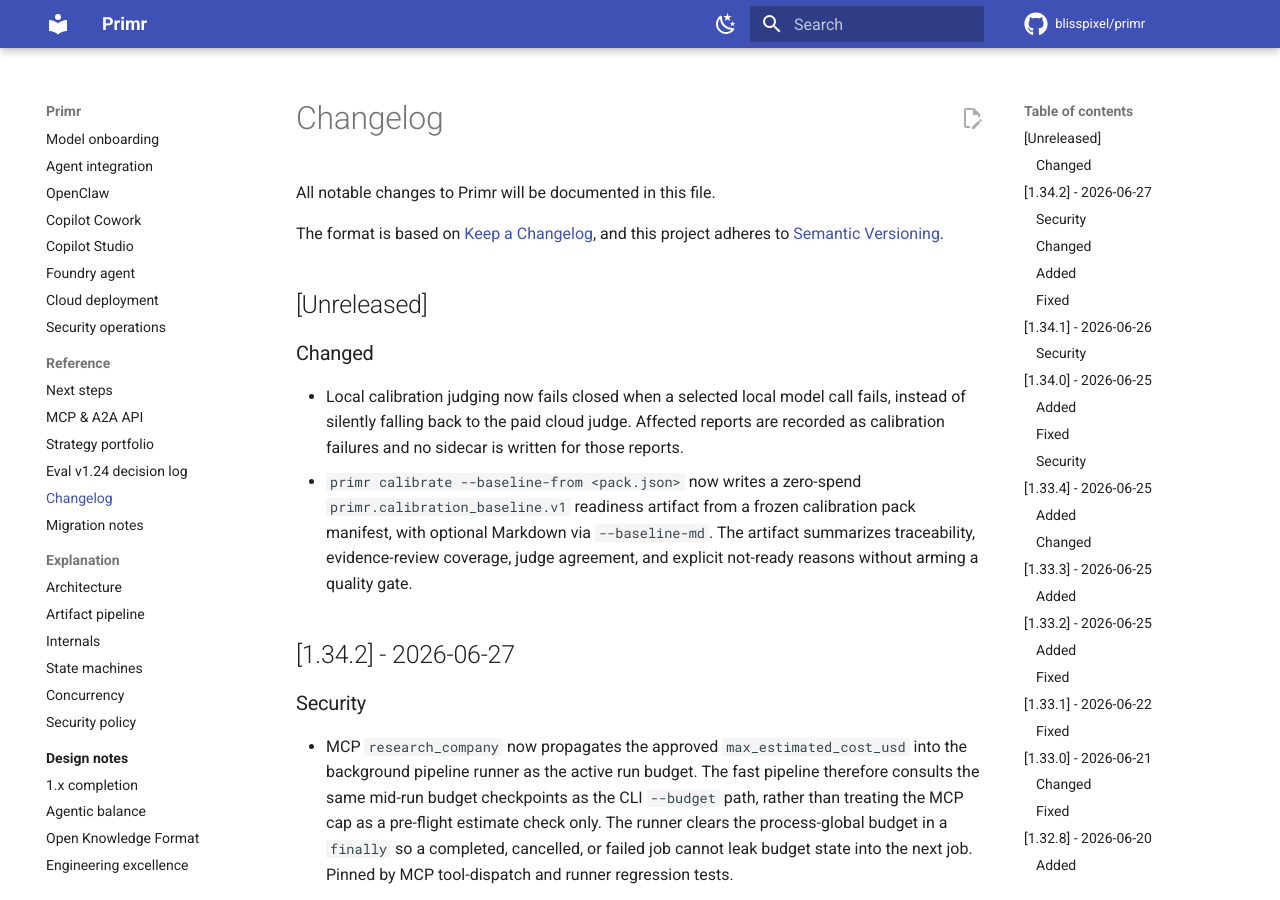
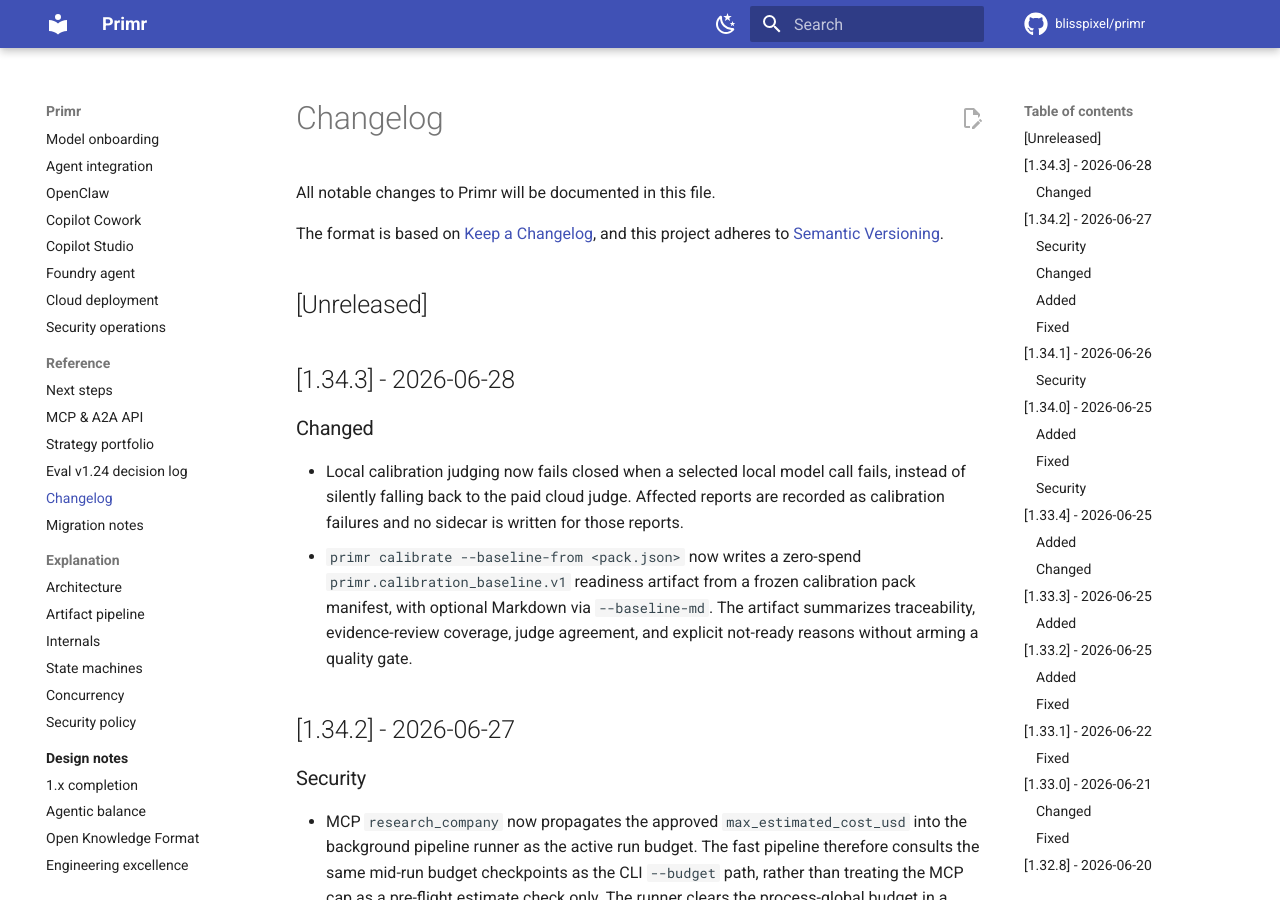
Before and after one commit to blisspixel/primr, an MkDocs documentation site: the page built from docs/CHANGELOG.md, in a window 1280 px wide and 900 px high. Built offline with MkDocs 1.6.1 and Material for MkDocs 9.7.7, drawn with Linux system fonts in a browser that asks for light colours; comment, search, counter and statistics services are not loaded.

Commit message:
Prepare 1.34.3 release

```diff
--- a/docs/CHANGELOG.md
+++ b/docs/CHANGELOG.md
@@ -6,6 +6,8 @@
 and this project adheres to [Semantic Versioning](https://semver.org/spec/v2.0.0.html).
 
 ## [Unreleased]
+
+## [1.34.3] - 2026-06-28
 
 ### Changed
 
--- a/pyproject.toml
+++ b/pyproject.toml
@@ -4,7 +4,7 @@
 
 [project]
 name = "primr"
-version = "1.34.2"
+version = "1.34.3"
 description = "Turn any company or organization URL into a strategic intelligence brief. Adaptive scraping + AI-powered research and synthesis."
 readme = "README.md"
 license = "Apache-2.0"
--- a/src/primr/__init__.py
+++ b/src/primr/__init__.py
@@ -9,7 +9,7 @@
 - REST API for research requests (optional, requires fastapi)
 """
 
-__version__ = "1.34.2"
+__version__ = "1.34.3"
 __author__ = "Nick Seal"
 
 # Subpackages are available via direct import:
```
Also changed, not shown: ROADMAP.md (+2 -1 lines), 2 other files.
